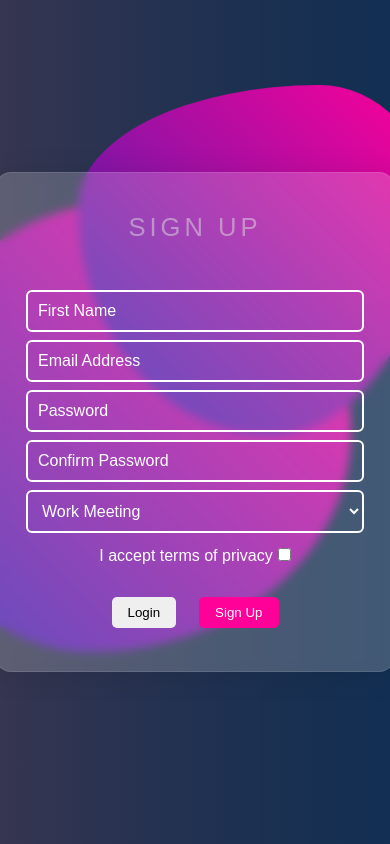
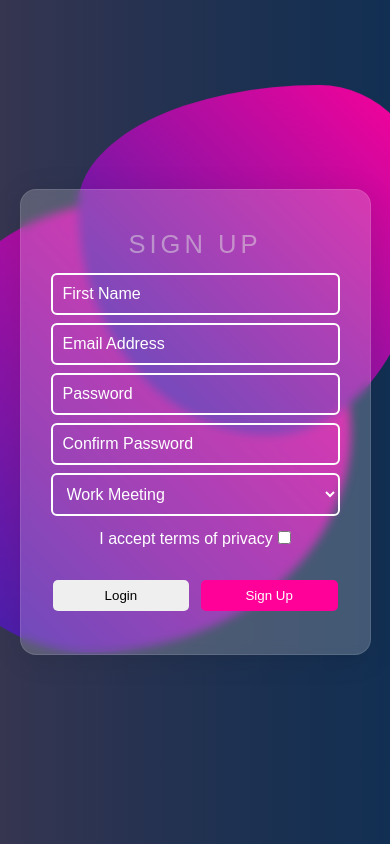
Before and after one commit to ellefamkar/react-sign-up-login-form, a React (Create React App) app: page / in a window 390 px wide. Built offline with nearby package versions, Linux system fonts and the light colour scheme; the HTML template or start-up script is replaced by a standard one.

Commit message:
styles : add media query styles

```diff
--- a/src/Components/SignUp.js
+++ b/src/Components/SignUp.js
@@ -112,8 +112,9 @@ const FormContainer = styled.div`
 
    form {
       width: 100%;
+
       .buttonContainer{
-        width:50%;
+        width:55%;
         margin:1rem auto 0.2rem auto;
         display: flex;
         flex-direction:row;
@@ -124,7 +125,7 @@ const FormContainer = styled.div`
       button,
       a {
          cursor: pointer;
-         padding: 0.5rem 1rem;
+         padding: 0.5rem 1.5rem;
          border-radius: 5px;
          border: none;
          margin-top:1rem;
@@ -150,6 +151,22 @@ const FormContainer = styled.div`
       100% {
          background-position: 500%;
       }
+   }
+
+   @media (max-width: 768px){
+      max-width: 90%;
+      margin: 0 auto;
+      height: auto;
+
+      form {
+         .buttonContainer {
+            width: 100%;
+         }
+         button {
+            width: 48%;
+         }
+      }
+
    }
 `;
 
```
